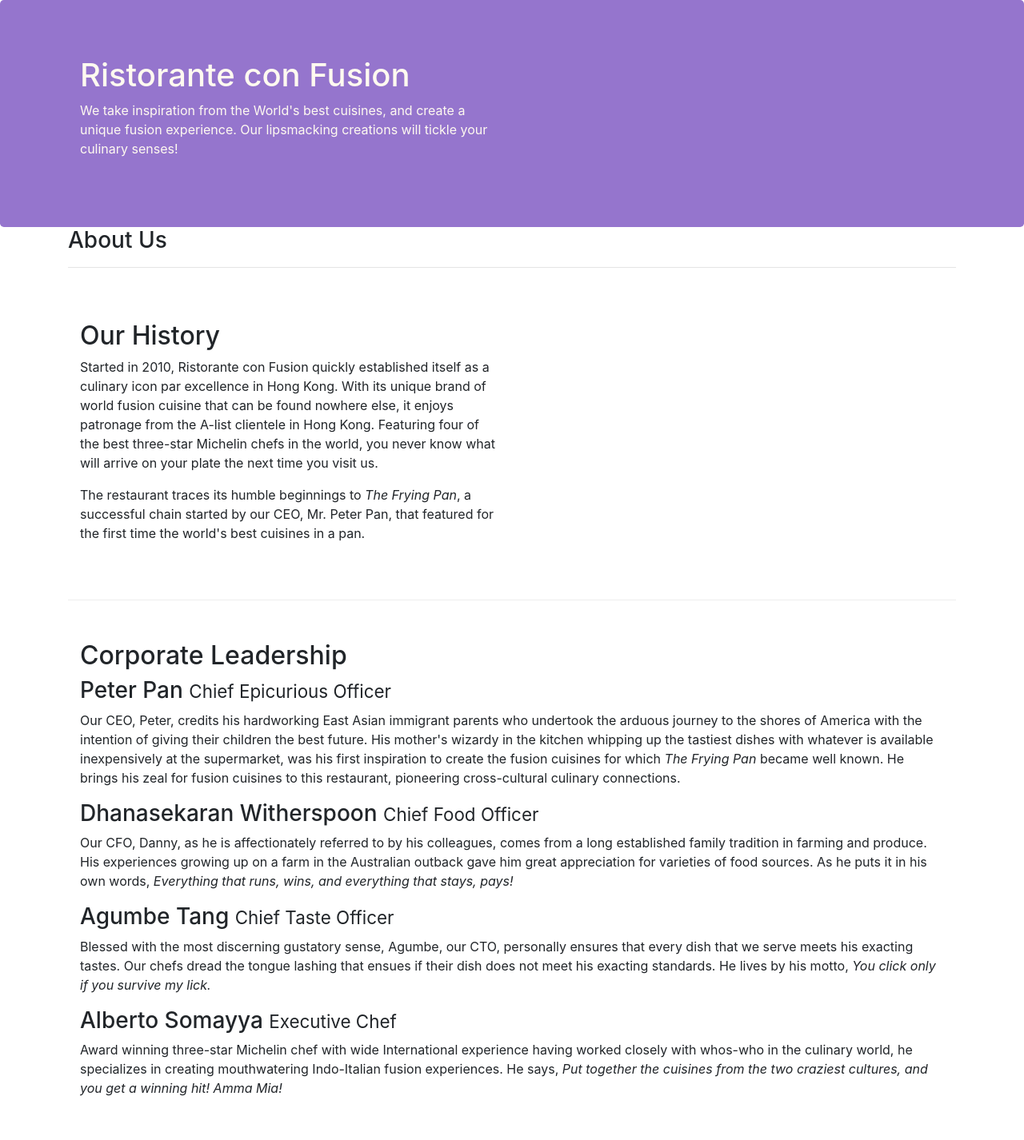
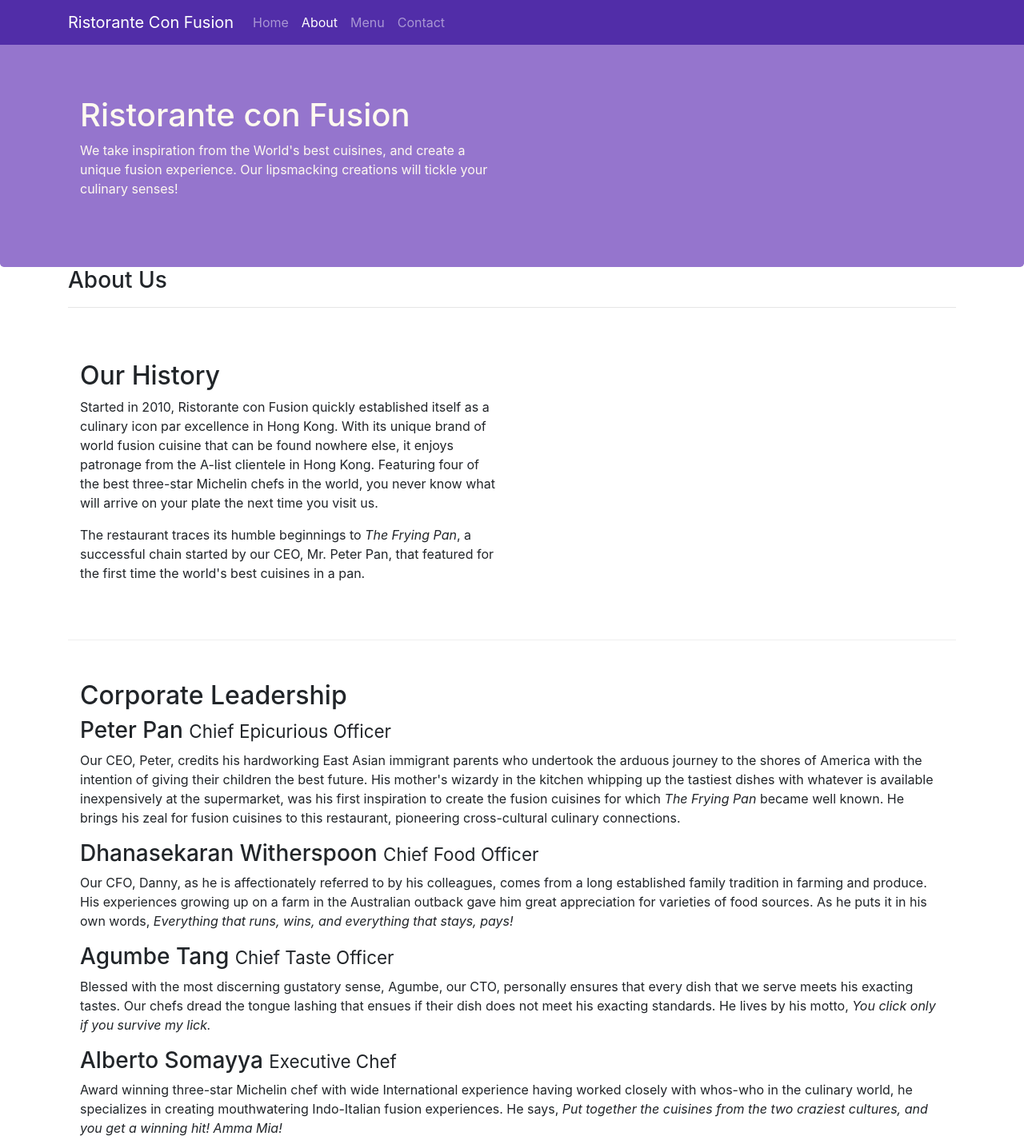
Before and after one commit to aksh2293/conFusion, a website: page aboutus.html in a window 1280 px wide. Shown: the top 1426 px of the page at 80% size. Drawn offline with nearby package versions, Linux system fonts and the light colour scheme.

Commit message:
Navbar update to index.html and Aboutus.html

```diff
--- a/aboutus.html
+++ b/aboutus.html
@@ -17,6 +17,24 @@
 </head>
 
 <body>
+
+     <!---NAV BAR --->
+     <nav class="navbar navbar-dark navbar-expand-sm fixed-top">
+        <div class="container">
+            <button class="navbar-toggler" type="button" data-toggle="collapse" data-target="#Navbar">
+                <span class="navbar-toggler-icon"></span>
+            </button>
+           <a class="navbar-brand" href="./index.html">Ristorante Con Fusion</a>
+            <div class="collapse navbar-collapse" id="Navbar">
+                <ul class="navbar-nav mr-auto">
+                    <li class="nav-item"><a class="nav-link" href="./index.html">Home</a></li>
+                    <li class="nav-item active"><a class="nav-link" href="./aboutus.html">About</a></li>
+                    <li class="nav-item"><a class="nav-link" href="#">Menu</a></li>
+                    <li class="nav-item"><a class="nav-link" href="#">Contact</a></li>
+                </ul>
+            </div>
+        </div>
+    </nav>
 
     <header class="jumbotron">
         <div class="container">
@@ -54,21 +72,21 @@
             <div class="col-12 col-sm">
                 <h2>Corporate Leadership</h2>
                 <h3>Peter Pan <small>Chief Epicurious Officer</small></h3>
-                <div class="d-none d-sm-block">
-                <p>Our CEO, Peter, credits his hardworking East Asian immigrant parents who undertook the arduous journey to the shores of America with the intention of giving their children the best future. His mother's wizardy in the kitchen whipping up the tastiest dishes with whatever is available inexpensively at the supermarket, was his first inspiration to create the fusion cuisines for which <em>The Frying Pan</em> became well known. He brings his zeal for fusion cuisines to this restaurant, pioneering cross-cultural culinary connections.</p>
-                </div>
+
+                <p class="d-none d-sm-block">Our CEO, Peter, credits his hardworking East Asian immigrant parents who undertook the arduous journey to the shores of America with the intention of giving their children the best future. His mother's wizardy in the kitchen whipping up the tastiest dishes with whatever is available inexpensively at the supermarket, was his first inspiration to create the fusion cuisines for which <em>The Frying Pan</em> became well known. He brings his zeal for fusion cuisines to this restaurant, pioneering cross-cultural culinary connections.</p>
+
                 <h3>Dhanasekaran Witherspoon <small>Chief Food Officer</small></h3>
-                 <div class="d-none d-sm-block">
-                <p>Our CFO, Danny, as he is affectionately referred to by his colleagues, comes from a long established family tradition in farming and produce. His experiences growing up on a farm in the Australian outback gave him great appreciation for varieties of food sources. As he puts it in his own words, <em>Everything that runs, wins, and everything that stays, pays!</em></p>
-                </div>
+
+                <p class="d-none d-sm-block">Our CFO, Danny, as he is affectionately referred to by his colleagues, comes from a long established family tradition in farming and produce. His experiences growing up on a farm in the Australian outback gave him great appreciation for varieties of food sources. As he puts it in his own words, <em>Everything that runs, wins, and everything that stays, pays!</em></p>
+
                 <h3>Agumbe Tang <small>Chief Taste Officer</small></h3>
-                 <div class="d-none d-sm-block">
-                <p>Blessed with the most discerning gustatory sense, Agumbe, our CTO, personally ensures that every dish that we serve meets his exacting tastes. Our chefs dread the tongue lashing that ensues if their dish does not meet his exacting standards. He lives by his motto, <em>You click only if you survive my lick.</em></p>
-                </div>
+
+                <p class="d-none d-sm-block">Blessed with the most discerning gustatory sense, Agumbe, our CTO, personally ensures that every dish that we serve meets his exacting tastes. Our chefs dread the tongue lashing that ensues if their dish does not meet his exacting standards. He lives by his motto, <em>You click only if you survive my lick.</em></p>
+
                 <h3>Alberto Somayya <small>Executive Chef</small></h3>
-                 <div class="d-none d-sm-block">
-                <p>Award winning three-star Michelin chef with wide International experience having worked closely with whos-who in the culinary world, he specializes in creating mouthwatering Indo-Italian fusion experiences. He says, <em>Put together the cuisines from the two craziest cultures, and you get a winning hit! Amma Mia!</em></p>
-                </div>
+
+                <p class="d-none d-sm-block">Award winning three-star Michelin chef with wide International experience having worked closely with whos-who in the culinary world, he specializes in creating mouthwatering Indo-Italian fusion experiences. He says, <em>Put together the cuisines from the two craziest cultures, and you get a winning hit! Amma Mia!</em></p>
+
             </div>
        </div>
 
--- a/css/styles.css
+++ b/css/styles.css
@@ -28,3 +28,12 @@ address{
     margin:0px;
     color:#0f0f0f;
 }
+
+body{
+    padding:50px 0px 0px 0px;
+    z-index:0;
+}
+
+.navbar-dark {
+     background-color: #512DA8;
+}
```
Also changed, not shown: index.html (+21 -3 lines).
